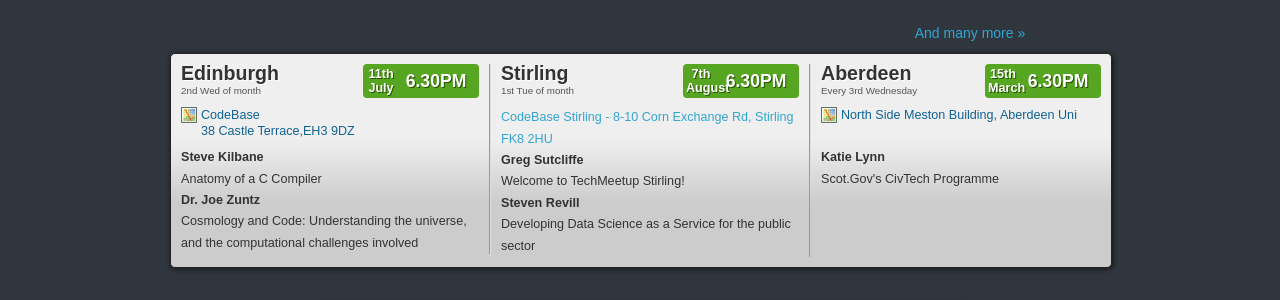
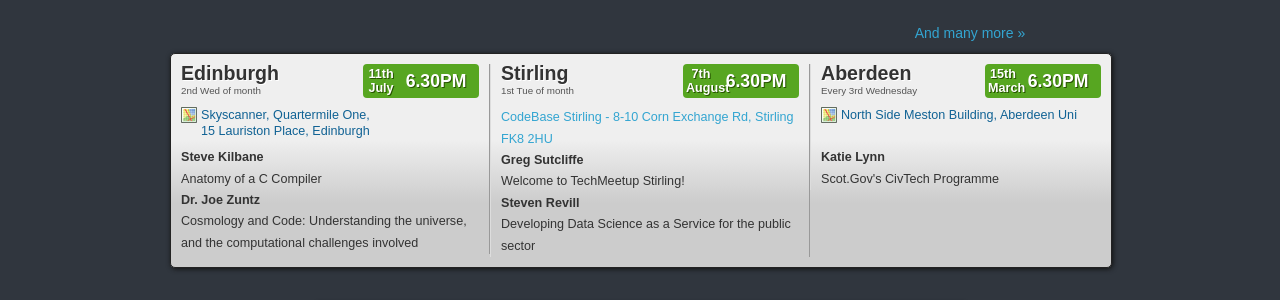
Before and after one commit to techmeetup/techmeetup.co.uk, a Jekyll site: the page built from index.html, in a window 1280 px wide. Shown: the part 346-646 px from the top of the page. Built offline with Jekyll 4.4.1, drawn with Linux system fonts in a browser that asks for light colours.

Commit message:
Edinburgh Techmeetup location back to Skyscanner

```diff
--- a/index.html
+++ b/index.html
@@ -32,7 +32,7 @@
   <li class="first">
     <h4><a href="{{ site.baseurl }}/edinburgh.html">Edinburgh</a></h4>
     <span>2nd Wed of month</span>
-    <p><a href="https://goo.gl/maps/vGxnZeziwdJ2" class="map">CodeBase<br>38 Castle Terrace,EH3 9DZ</a></p>
+    <p><a href="https://www.google.co.uk/maps/place/Quartermile+One+Lauriston+Place/@55.9444215,-3.1946043,17z/data=!3m1!4b1!4m2!3m1!1s0x4887c79c80ea3bbf:0x875b29c71924b77d" class="map">Skyscanner, Quartermile One,<br>15 Lauriston Place, Edinburgh</a></p>
     {% for speaker in site.data.index.edinburgh.speakers %}
     <p>
       <strong>{{ speaker.name }}</strong>
```
